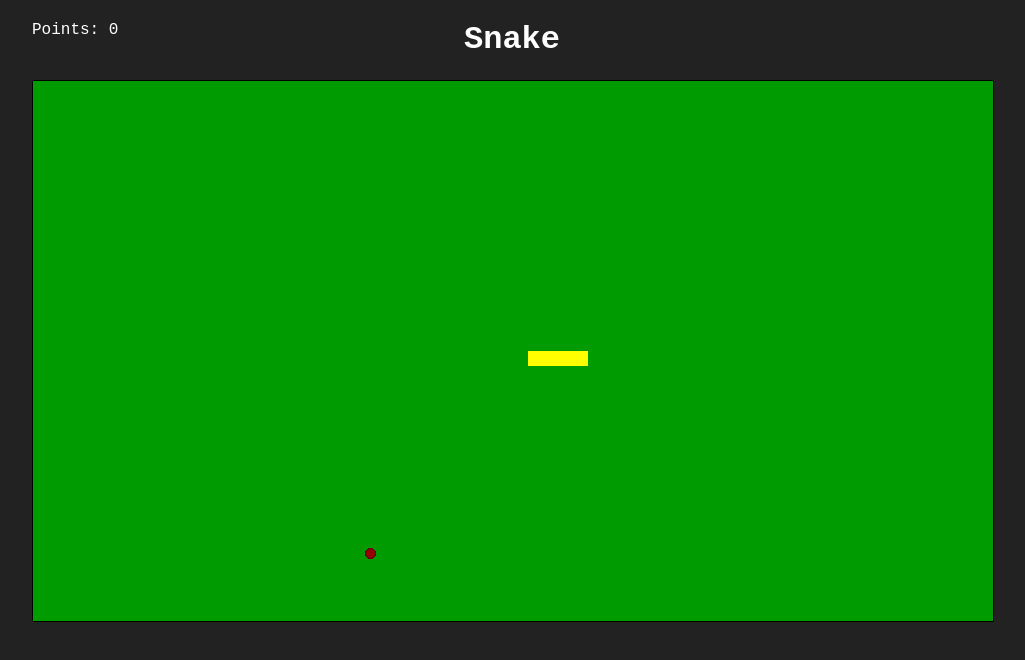
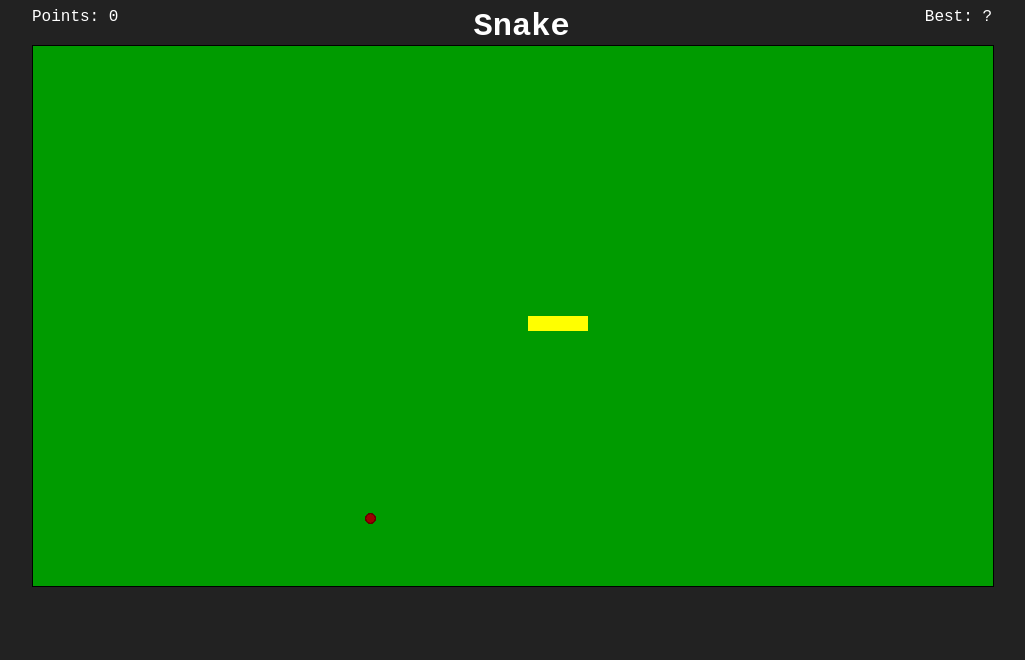
Before and after one commit to m0rtadelo/snake, a website: page index.html in a window 1280 px wide. Shown: the whole page, without its empty margins (128-1153 px from the left). Drawn offline with Linux system fonts and the light colour scheme.

Commit message:
Add points and best

```diff
--- a/index.css
+++ b/index.css
@@ -9,12 +9,23 @@ body canvas {
   border: 1px solid #000000;
 }
 
-#hld-points {
-  position: absolute;
+.holder {
+  width: 960px;
+  margin:0 auto;
+  display: block;
+}
+
+.title {
+  font-size: xx-large;
+  font-weight: bold;
+}
+
+.text-left {
+  text-align: left;
   float: left;
 }
 
-.holder {
-  width: 960px;
-  margin:0 auto;
+.text-right {
+  text-align: right;
+  float: right;
 }
--- a/index.html
+++ b/index.html
@@ -3,13 +3,14 @@
 <head>
   <meta charset="UTF-8">
   <meta name="viewport" content="width=device-width, initial-scale=1.0">
-  <title>Snake</title>
+  <title class="title">Snake</title>
   <link rel="stylesheet" href="index.css">
 </head>
 <body>
   <div class="holder">
-    <div id="hld-points">Points: <span id="points"></span></div>
-    <div><h1>Snake</h1></div>
+    <span class="text-left">Points: <span id="points"></span></span>
+    <span class="title">Snake</span>
+    <span class="text-right">Best: <span id="best"></span></span>
     <canvas id="canvas" width="960px" height="540px"></canvas>
   </div>
   <script src="./index.js"></script>
--- a/index.js
+++ b/index.js
@@ -1,6 +1,7 @@
 const width = 64
 const height = 36
 const pointDOM = document.getElementById('points')
+const bestDOM = document.getElementById('best')
 const canvas = document.getElementById('canvas')
 const ctx = canvas.getContext('2d')
 const chunk = canvas.width / width
@@ -41,6 +42,7 @@ function setListener () {
 };
 
 function resetGame () {
+  player.best = player.points > (player.best || 0) ? player.points : player.best
   player.reset(20)
   fruit.spawn(player.body)
 }
@@ -58,6 +60,7 @@ function startGame () {
 
 function render () {
   pointDOM.innerText = player.points
+  bestDOM.innerText = player.best || '?'
   ctx.clearRect(0, 0, ctx.canvas.width, ctx.canvas.height)
   ctx.beginPath()
   ctx.fillStyle = color.green
```
